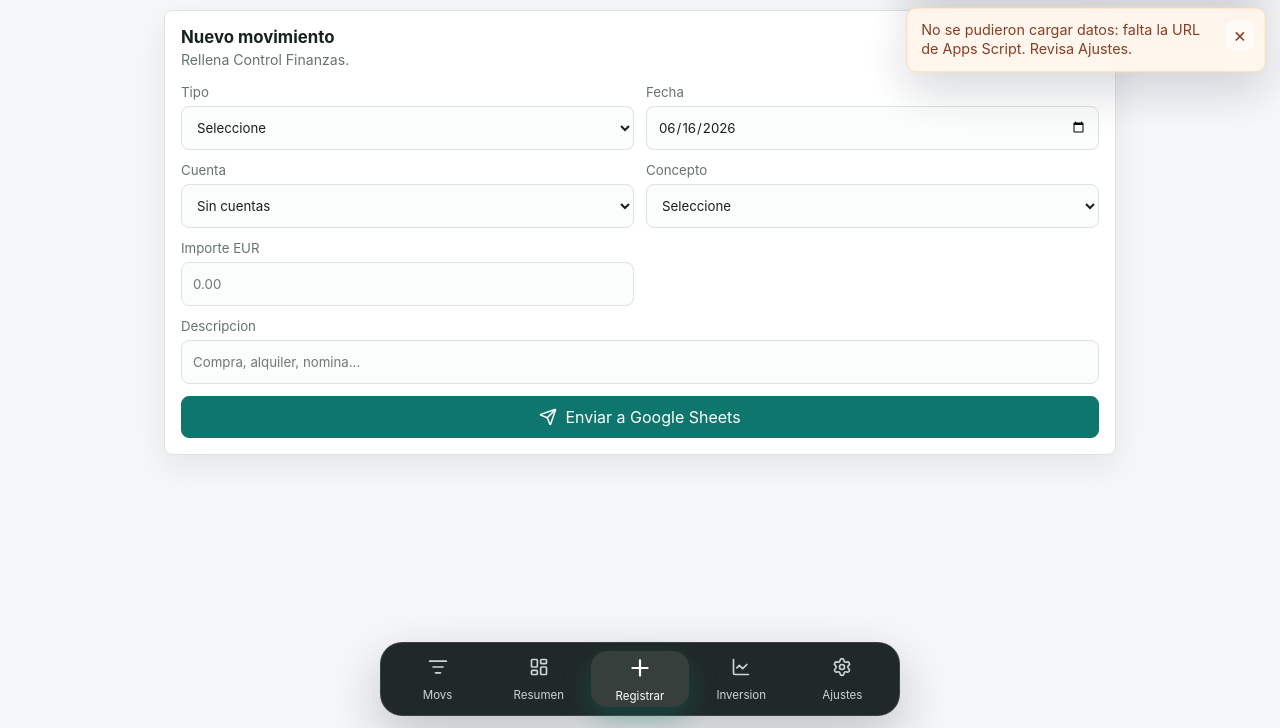
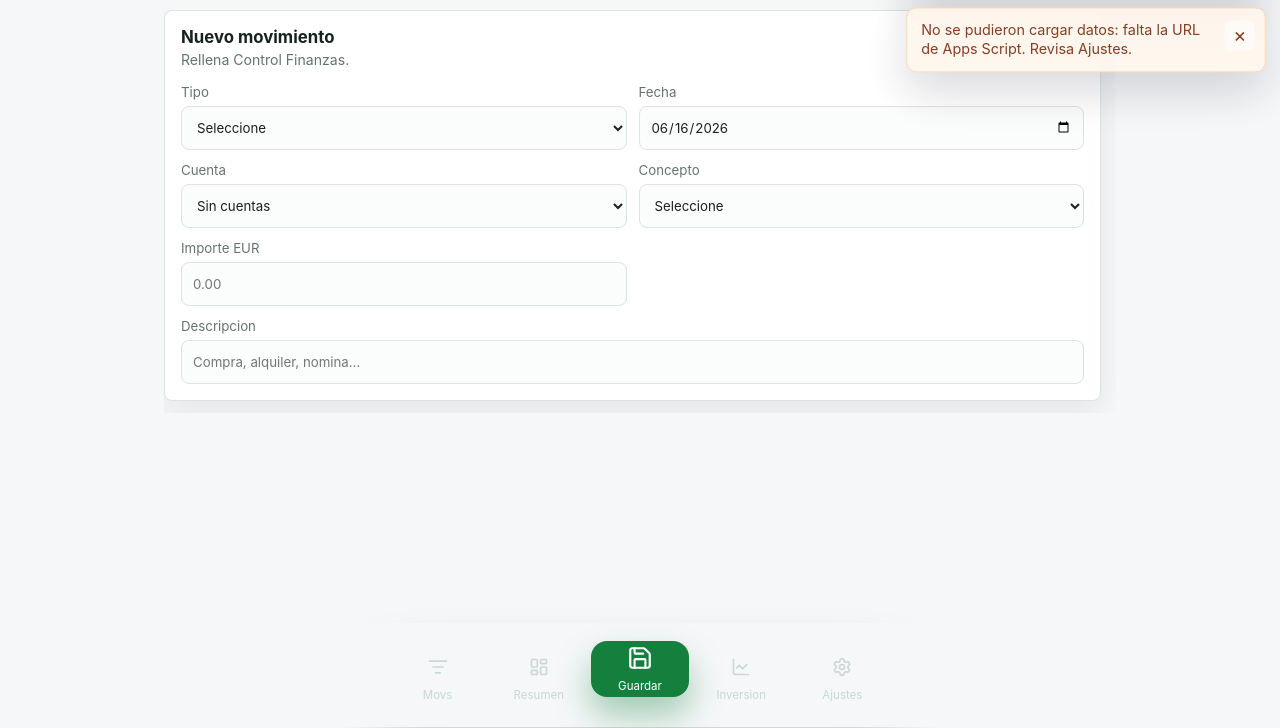
Before and after one commit to adrinc6/MoneyManagement, a plain HTML site: page index.html in a window 1280 px wide. Shown: the part 72-800 px from the top of the page. Drawn offline with nearby package versions, Linux system fonts and the light colour scheme.

Commit message:
Ajustar registro y navegación inferior

```diff
--- a/app.js
+++ b/app.js
@@ -58,7 +58,13 @@ document.addEventListener("DOMContentLoaded", () => {
 
 function wireUi() {
   document.querySelectorAll("[data-view-button]").forEach(btn => {
-    btn.addEventListener("click", () => showView(btn.dataset.viewButton));
+    btn.addEventListener("click", () => {
+      if (btn.dataset.viewButton === "registrar" && btn.classList.contains("active")) {
+        document.getElementById("movementForm").requestSubmit();
+        return;
+      }
+      showView(btn.dataset.viewButton);
+    });
   });
   document.getElementById("refreshBtn").addEventListener("click", () => refreshData({ force: true }));
   document.getElementById("movementForm").addEventListener("submit", submitMovement);
@@ -109,6 +115,7 @@ function wireUi() {
 function showView(id) {
   document.querySelectorAll(".view").forEach(v => v.classList.toggle("active", v.id === id));
   document.querySelectorAll("[data-view-button]").forEach(b => b.classList.toggle("active", b.dataset.viewButton === id));
+  syncRegistrarActionButton();
   document.getElementById("viewTitle").textContent = {
     registrar: "Registrar",
     resumen: "Resumen",
@@ -388,9 +395,31 @@ function syncRegistrarMode() {
   });
   document.getElementById("formTransferFrom").required = isTransfer;
   document.getElementById("formTransferTo").required = isTransfer;
-  document.getElementById("submitMovement").innerHTML = isTransfer
+  const submitLabel = isTransfer
     ? `<i data-lucide="repeat-2"></i> Transferir entre cuentas`
-    : `<i data-lucide="send"></i> Enviar a Google Sheets`;
+    : `<i data-lucide="save"></i> Guardar registro`;
+  document.getElementById("submitMovement").innerHTML = submitLabel;
+  syncRegistrarActionButton();
+  lucide.createIcons();
+}
+
+function syncRegistrarActionButton() {
+  const registrarButton = document.querySelector('[data-view-button="registrar"]');
+  if (!registrarButton) return;
+  const isRegistrarActive = registrarButton.classList.contains("active");
+  const isTransfer = normalizeType(document.getElementById("formType")?.value || "") === "transferencia";
+
+  if (isRegistrarActive) {
+    registrarButton.classList.add("save-mode");
+    registrarButton.setAttribute("aria-label", isTransfer ? "Transferir entre cuentas" : "Guardar registro");
+    registrarButton.innerHTML = isTransfer
+      ? `<i data-lucide="repeat-2"></i><span>Transferir</span>`
+      : `<i data-lucide="save"></i><span>Guardar</span>`;
+  } else {
+    registrarButton.classList.remove("save-mode");
+    registrarButton.setAttribute("aria-label", "Registrar");
+    registrarButton.innerHTML = `<i data-lucide="plus"></i><span>Registrar</span>`;
+  }
   lucide.createIcons();
 }
 
--- a/index.html
+++ b/index.html
@@ -42,7 +42,7 @@
             <label class="transfer-only hidden">Origen <select id="formTransferFrom"></select></label>
             <label class="transfer-only hidden">Destino <select id="formTransferTo"></select></label>
             <label class="wide movement-only">Descripcion <input id="formDescription" placeholder="Compra, alquiler, nomina..." required /></label>
-            <button class="btn primary wide" id="submitMovement" type="submit"><i data-lucide="send"></i> Enviar a Google Sheets</button>
+            <button class="btn primary wide form-submit-inline" id="submitMovement" type="submit"><i data-lucide="save"></i> Guardar registro</button>
           </form>
         </div>
       </article>
--- a/styles.css
+++ b/styles.css
@@ -15,19 +15,28 @@
 }
 
 * { box-sizing: border-box; }
+html,
+body {
+  height: 100%;
+}
 body {
   margin: 0;
   min-height: 100vh;
   background: var(--bg);
   color: var(--ink);
+  overflow: hidden;
 }
 button, input, select, textarea { font: inherit; }
 button { cursor: pointer; }
 
 .app {
   width: min(980px, 100%);
+  height: 100dvh;
   margin: 0 auto;
-  padding: 18px 14px 104px;
+  padding: 18px 14px calc(106px + env(safe-area-inset-bottom));
+  display: flex;
+  flex-direction: column;
+  overflow: hidden;
 }
 .app-header {
   display: flex;
@@ -70,7 +79,15 @@ h2 { margin-bottom: 0; font-size: 1.05rem; }
 p { color: var(--muted); }
 
 .view { display: none; }
-.view.active { display: grid; gap: 10px; }
+.view.active {
+  min-height: 0;
+  display: grid;
+  gap: 10px;
+  overflow-y: auto;
+  overscroll-behavior: contain;
+  padding-bottom: 12px;
+  scrollbar-gutter: stable;
+}
 .hidden { display: none !important; }
 
 .panel, .total-panel {
@@ -493,12 +510,13 @@ dialog::backdrop { background: rgba(15, 23, 42, .5); }
 .bottom-nav {
   position: fixed;
   left: 50%;
-  bottom: 12px;
+  bottom: max(12px, env(safe-area-inset-bottom));
   transform: translateX(-50%);
   width: min(520px, calc(100vw - 20px));
   min-height: 72px;
-  z-index: 10;
-  background: rgba(23, 33, 31, .96);
+  z-index: 50;
+  isolation: isolate;
+  background: #17211f;
   border: 1px solid rgba(255, 255, 255, .12);
   border-radius: 22px;
   box-shadow: 0 20px 54px rgba(0, 0, 0, .22);
@@ -522,6 +540,18 @@ dialog::backdrop { background: rgba(15, 23, 42, .5); }
   background: rgba(255, 255, 255, .1);
   color: white;
 }
+.bottom-nav::before {
+  content: "";
+  position: fixed;
+  left: 50%;
+  bottom: calc(-1 * max(12px, env(safe-area-inset-bottom)));
+  width: 100vw;
+  height: calc(104px + env(safe-area-inset-bottom));
+  transform: translateX(-50%);
+  z-index: -1;
+  background: var(--bg);
+  pointer-events: none;
+}
 .bottom-nav .fab {
   transform: none;
   background: var(--accent);
@@ -529,11 +559,18 @@ dialog::backdrop { background: rgba(15, 23, 42, .5); }
   min-height: 56px;
   border-radius: 16px;
   box-shadow: 0 12px 28px rgba(15, 118, 110, .35);
+  transition: transform .18s ease, background .18s ease, box-shadow .18s ease;
+}
+.bottom-nav .fab.save-mode {
+  transform: translateY(-10px);
+  background: var(--good);
+  box-shadow: 0 18px 34px rgba(21, 128, 61, .38);
 }
 .bottom-nav .fab svg { width: 26px; height: 26px; }
+.form-submit-inline { display: none; }
 
 @media (max-width: 720px) {
-  .app { padding: 16px 12px 104px; }
+  .app { padding: 16px 12px calc(106px + env(safe-area-inset-bottom)); }
   .form-grid, .summary-strip, .money-grid, .month-summary, .year-grid, .chart-grid { grid-template-columns: 1fr; }
   h1 { font-size: 1.45rem; }
   .panel-header { padding: 14px 14px 0; }
@@ -647,9 +684,11 @@ dialog[open] {
   min-width: 0;
 }
 input[type="date"] {
+  display: block;
+  inline-size: 100%;
   width: 100%;
   max-width: 100%;
-  min-width: 0;
+  min-width: 100%;
   appearance: none;
   -webkit-appearance: none;
 }
```
